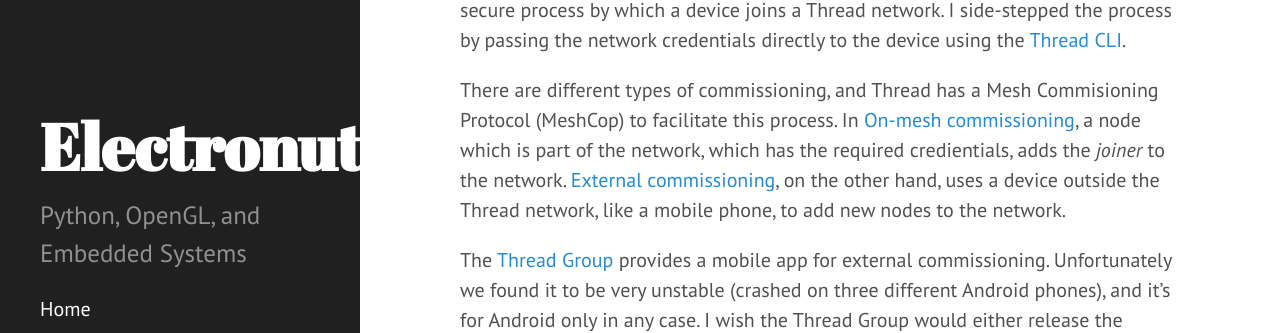
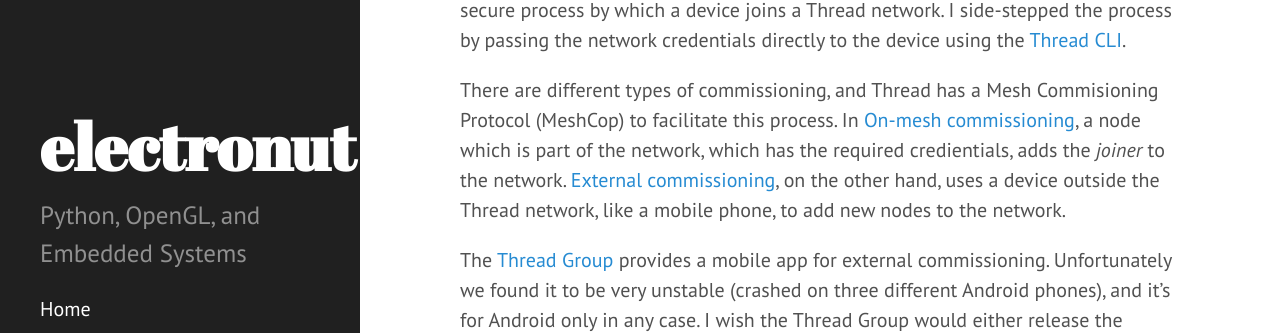
Before and after one commit to mkvenkit/mkvenkit.github.io, a Jekyll site: the page built from index.html, in a window 1280 px wide. Shown: the part 343-676 px from the top of the page. Built offline with Jekyll 4.4.1, drawn with Linux system fonts in a browser that asks for light colours; the list of posts is cut into pages by our own code.

Commit message:
new website

```diff
--- a/_config.yml
+++ b/_config.yml
@@ -5,7 +5,7 @@ highlighter:      rouge
 permalink:   /:title/
 
 # Setup
-title:            Electronut
+title:            electronut
 tagline:          Programming & Embedded Systems
 description:      Python, OpenGL, and Embedded Systems
 
```
